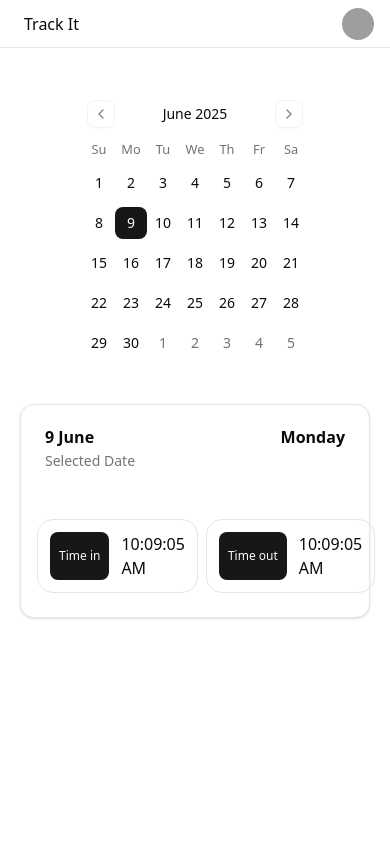
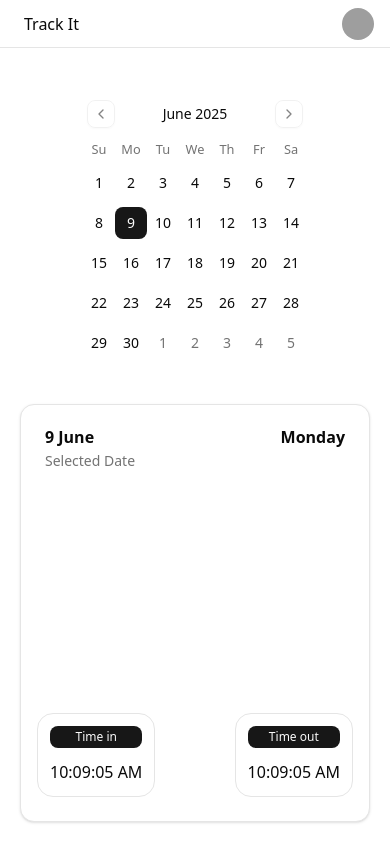
Before and after one commit to vamshivk13/track-in-out, a Next.js app: page / in a window 390 px wide. Shown: the top 862 px of the page. Built offline with nearby package versions, Linux system fonts and the light colour scheme; grey boxes are pictures that could not be loaded.

Commit message:
Layout Fix

```diff
--- a/app/page.js
+++ b/app/page.js
@@ -3,9 +3,16 @@
 import { Badge } from "@/components/ui/badge";
 import { Button } from "@/components/ui/button";
 import { Calendar } from "@/components/ui/calendar";
-import { Card, CardAction, CardContent, CardDescription, CardHeader, CardTitle } from "@/components/ui/card";
+import {
+  Card,
+  CardAction,
+  CardContent,
+  CardDescription,
+  CardHeader,
+  CardTitle,
+} from "@/components/ui/card";
 import { LocalizationProvider, StaticTimePicker } from "@mui/x-date-pickers";
-import { AdapterDayjs } from '@mui/x-date-pickers/AdapterDayjs';
+import { AdapterDayjs } from "@mui/x-date-pickers/AdapterDayjs";
 
 import dayjs from "dayjs";
 import { useState } from "react";
@@ -13,20 +20,22 @@ import { useState } from "react";
 export default function Home() {
   const currentDate = new Date();
   const [selected, setSelected] = useState(currentDate);
-  const month = selected && selected?.toLocaleString('default',{month: 'long'});
-    const dayOfWeek = selected && selected?.toLocaleString('default',{weekday: 'long'});
-  const day= selected?.getDate();
+  const month =
+    selected && selected?.toLocaleString("default", { month: "long" });
+  const dayOfWeek =
+    selected && selected?.toLocaleString("default", { weekday: "long" });
+  const day = selected?.getDate();
   const year = selected?.getFullYear();
   // console.log(typeof selected, selected.toLocaleString())
   return (
-    <div className="flex gap-4 py-10 flex-col md:flex-row sm:flex-col h-[100%]">
+    <div className="flex gap-4 py-10 flex-col md:flex-row sm:flex-col md:h-[100%] h-[calc(100%-30px)]  ">
       <Calendar
         mode="single"
-      selected = {selected}
-      onSelect = {setSelected}
+        selected={selected}
+        onSelect={setSelected}
         className={"self-center md:self-baseline min-h-[300px]"}
       ></Calendar>
-        <Card className={"md:h-[calc(100%-100px)] sm:h-[calc(100%-350px)] mx-5 md:flex-1"}>
+      <Card className={"md:h-[calc(100%-30px)] mx-5 flex-1"}>
         <CardHeader>
           <CardTitle className={"flex gap-1"}>
             {selected && day + " " + month}
@@ -35,26 +44,31 @@ export default function Home() {
           <CardDescription>Selected Date</CardDescription>
         </CardHeader>
         <CardContent className={"h-[100%]"}></CardContent>
-          <CardAction className={'w-full'}>
+        <CardAction className={"w-full"}>
           {/* <ul className="flex justify-between p-10">
           <li><Button variant="outline" >Enter</Button></li>
           <li><Button variant={"outline"}>Exit</Button></li>
            </ul> */}
 
           <ul className="flex gap-2 justify-between px-4">
-              <li className="border my-auto rounded-2xl p-3 flex gap-3">
-                <Badge variant="default">Time in</Badge> <p>{currentDate.toLocaleTimeString()}</p>
+            <li className="border my-auto rounded-2xl p-3  flex flex-col md:flex-row gap-3 justify-center align-middle">
+              <Badge variant="default" className="md:w-min w-full">
+                Time in
+              </Badge>
+              <p>{currentDate.toLocaleTimeString()}</p>
             </li>
             {/* <li className="rounded-2xl overflow-hidden">
                 <LocalizationProvider dateAdapter={AdapterDayjs}>
             <StaticTimePicker defaultValue={dayjs('2022-04-17T15:30')} />
             </LocalizationProvider>
               </li> */}
-              <li className="border my-auto rounded-2xl p-3 flex gap-3">
-                <Badge variant="default">Time out</Badge> <p>{currentDate.toLocaleTimeString()}</p>
+            <li className="border my-auto rounded-2xl p-3  flex flex-col md:flex-row gap-3 justify-center align-middle">
+              <Badge variant="default" className="md:w-min w-full">
+                Time out
+              </Badge>
+              <p>{currentDate.toLocaleTimeString()}</p>
             </li>
           </ul>
-
         </CardAction>
       </Card>
     </div>
```
Lines whose indentation alone changed are shown as unchanged.
